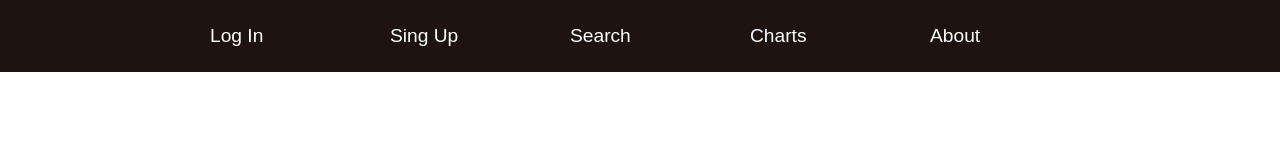
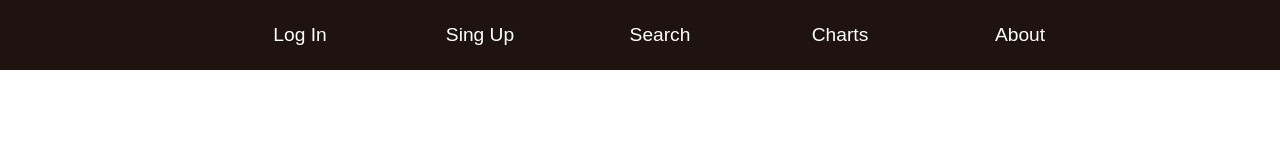
Before and after one commit to mykhailichenko/tasks-html-css, a plain HTML site: page tasks/header-task.html in a window 1280 px wide. Shown: the top 160 px of the page. Drawn offline with Linux system fonts and the light colour scheme.

Commit message:
Update header

```diff
--- a/tasks/css/header-task.css
+++ b/tasks/css/header-task.css
@@ -12,12 +12,15 @@ body{
     display: flex;
     justify-content: center;
     list-style: none;
+    margin: 0 auto;
+    padding: 0 auto;
 }
 .header li{
     display: inline-flex;
+    justify-content: center;
     align-items: center;
     width: 180px;
-    height: 40px;
+    height: 70px;
 }
 .header a{
     list-style: none;
@@ -26,6 +29,6 @@ body{
     font-family: sans-serif;
     font-size: 1.2em;
 }
-.header a:hover{
+.header li:hover{
     background-color: #4D3129;
 }
```
